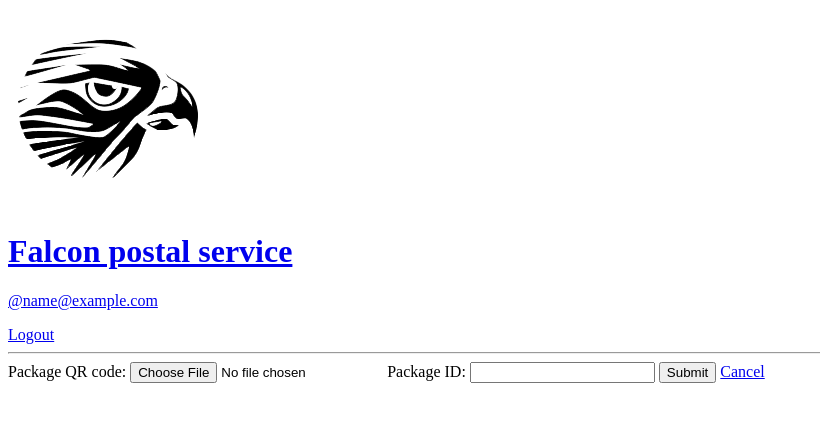
After one commit to OmidAfzali02/postmanager, a Django app: page /package/transfer/ in a window 1280 px wide. The commit adds this page. Shown: the top 422 px of the page, without its empty margins (0-820 px from the left). Run offline with Django 4.2, Linux system fonts and the light colour scheme; a user stored in the database is signed in; tables that the repository leaves empty hold one stand-in row (values such as "Sample post").

Commit message:
change the package status
agent now can change a package location by entering package id

```diff
--- a/base/models.py
+++ b/base/models.py
@@ -66,7 +66,7 @@ class Agent(models.Model):
 delivery_choices = (('At agency', 'At agency'), ('At customer home', 'At customer home'))
 
 class Package(models.Model):
-    id = models.UUIDField(primary_key=True ,verbose_name='package id', default=uuid.uuid4, editable=False)
+    id = models.UUIDField(primary_key=True ,verbose_name='package id', default=uuid.uuid4, editable=True)
     created = models.DateTimeField(auto_now_add=True)
     updated = models.DateTimeField(auto_now=True)
     qr_code = models.ImageField(blank=True, null=True, upload_to='media/packages')
--- a/base/urls.py
+++ b/base/urls.py
@@ -15,6 +15,7 @@ urlpatterns = [
 
     path('send/', send_package, name='send'),
     path('track/<str:pk>/', track_package, name='track'),
+    path('package/transfer/', package_change_status, name='package_change_status'),
 
     path('address/<int:pk>', edit_address, name='edit_address'),
     path('address/create', createAddress, name='create_address'),
--- a/base/views.py
+++ b/base/views.py
@@ -7,6 +7,8 @@ from django.contrib.auth import authenticate, login, logout
 from .forms import PackageForm, RegistrationForm, AddressForm, AgentForm
 from .models import User, Address, Agent, Package
 from .qr import qr_encode
+
+from datetime import datetime
 
 # Create your views here.
 def home(request):
@@ -182,3 +184,46 @@ def agentLogin(request):
         return render(request, 'agent_notfound.html')
     context = {"agency": agency, 'user':user}
     return render(request, 'agentProfile.html', context)
+
+@login_required(login_url="/login")
+def package_change_status(request):
+    user = request.user
+    agency = Agent.objects.filter(agent=user).first()
+    if agency is None:
+        return render(request, 'agent_notfound.html')
+
+    def entry(province, city, action): # to create the info on the location field
+        time = datetime.now()
+        time = time.strftime('%Y-%m-%d %H:%M:%S')
+        entry = {'province':province, 'city': city, 'action':action, 'time':time}
+        return entry
+
+    def decide_action(agency_province, agency_city, reciever_province, reciever_city, delivery): # decide what action should be taken on the package
+        if agency_province is reciever_province and agency_city is reciever_city and delivery == "At customer home":
+            return "Package recieved from the agent \nagent will deliver the package at customer home "
+        elif agency_province is reciever_province and agency_city is reciever_city and delivery == "At agency":
+            return "Package recieved from the agent \npackage will be delivered upon customer visit at the agency"
+        elif agency_province is not reciever_province and agency_city is not reciever_city:
+            return "Package will be send to customer city"
+
+    if request.method == 'POST':
+        if request.method == 'POST':
+            qr_code = request.FILES.get('qr_code')
+            Package_ID = request.POST['Package_ID']
+            if Package_ID:
+                package = Package.objects.get(id=Package_ID) # get the package so we can change it
+                reciever = User.objects.filter(phone=package.receiver_phone).first()
+                reciever_address = Address.objects.filter(customer=reciever).first()
+                agency_province = agency.agency_province
+                agency_city = agency.agency_city
+                reciever_province = reciever_address.province
+                reciever_city = reciever_address.city
+                action = decide_action(agency_province, agency_city, reciever_province, reciever_city, package.delivery)
+                new_info = entry(province=agency.agency_province, city=agency.agency_city, action=action)
+
+                # add the new info to the location field
+                package.location.append(new_info)
+                package.save()
+                return redirect('/track/' + str(Package_ID) + '/')
+
+    return render(request, 'change_package_status.html')
--- /dev/null
+++ b/templates/change_package_status.html
@@ -0,0 +1,26 @@
+<!DOCTYPE html>
+<html lang="en">
+<head>
+    <meta charset="UTF-8">
+    <meta http-equiv="X-UA-Compatible" content="IE=edge">
+    <meta name="viewport" content="width=device-width, initial-scale=1.0">
+    <title>package transfer</title>
+</head>
+<body>
+    {% include 'navbar.html' %}
+
+    <div>
+        <form method="post" enctype="multipart/form-data">
+            {% csrf_token %}
+            <label for="imageInput">Package QR code:</label>
+            <input type="file" name="qr_code" id="imageInput" accept="image/*">
+
+            <label for="textInput">Package ID:</label>
+            <input type="text" name="Package_ID" id="textInput">
+
+            <button type="submit">Submit</button>
+            <a href="{{request.META.HTTP_REFERER}}">Cancel</a>
+        </form>
+    </div>
+</body>
+</html>
```
Also changed, not shown: templates/agentProfile.html (+8 -2 lines).
